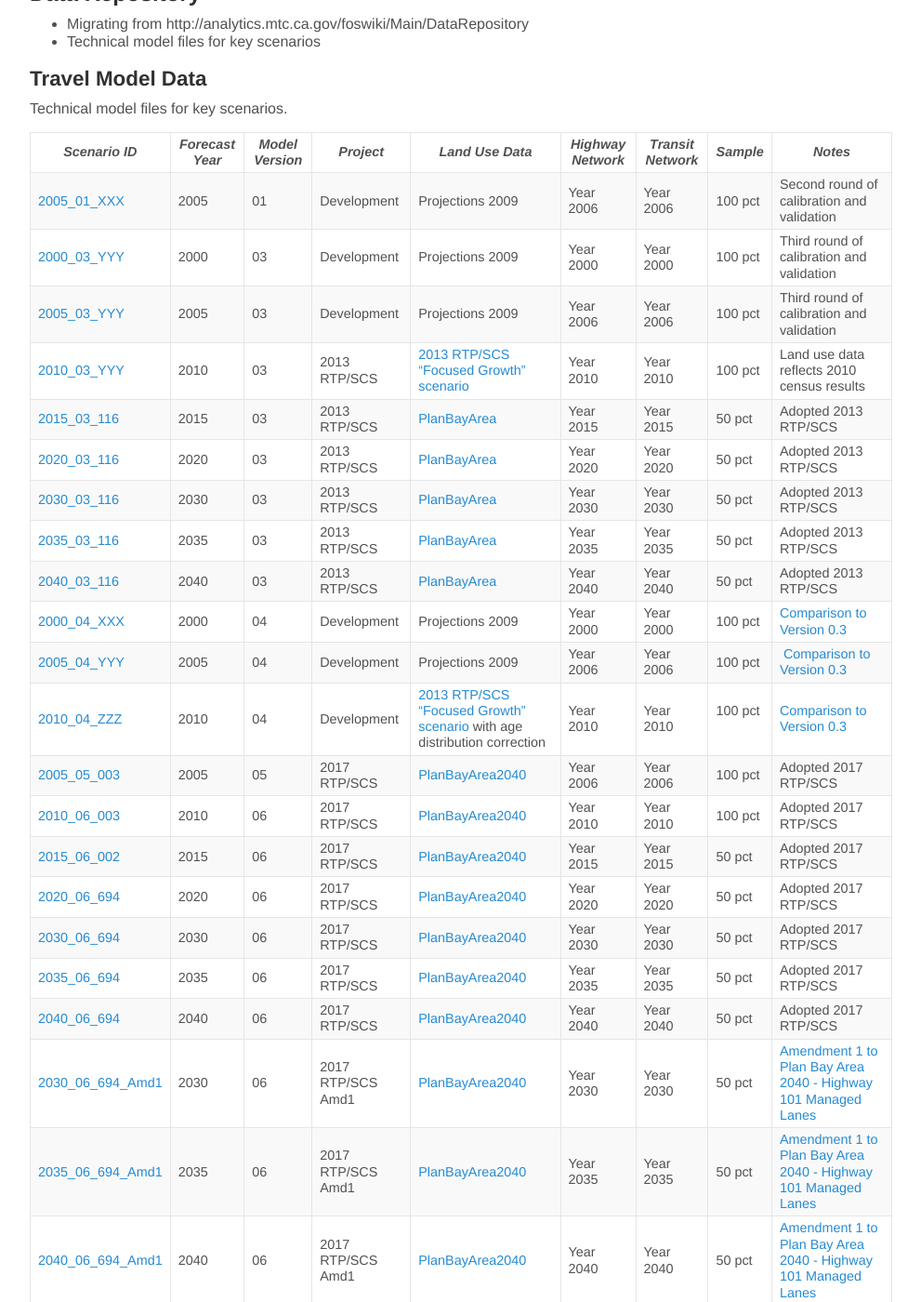
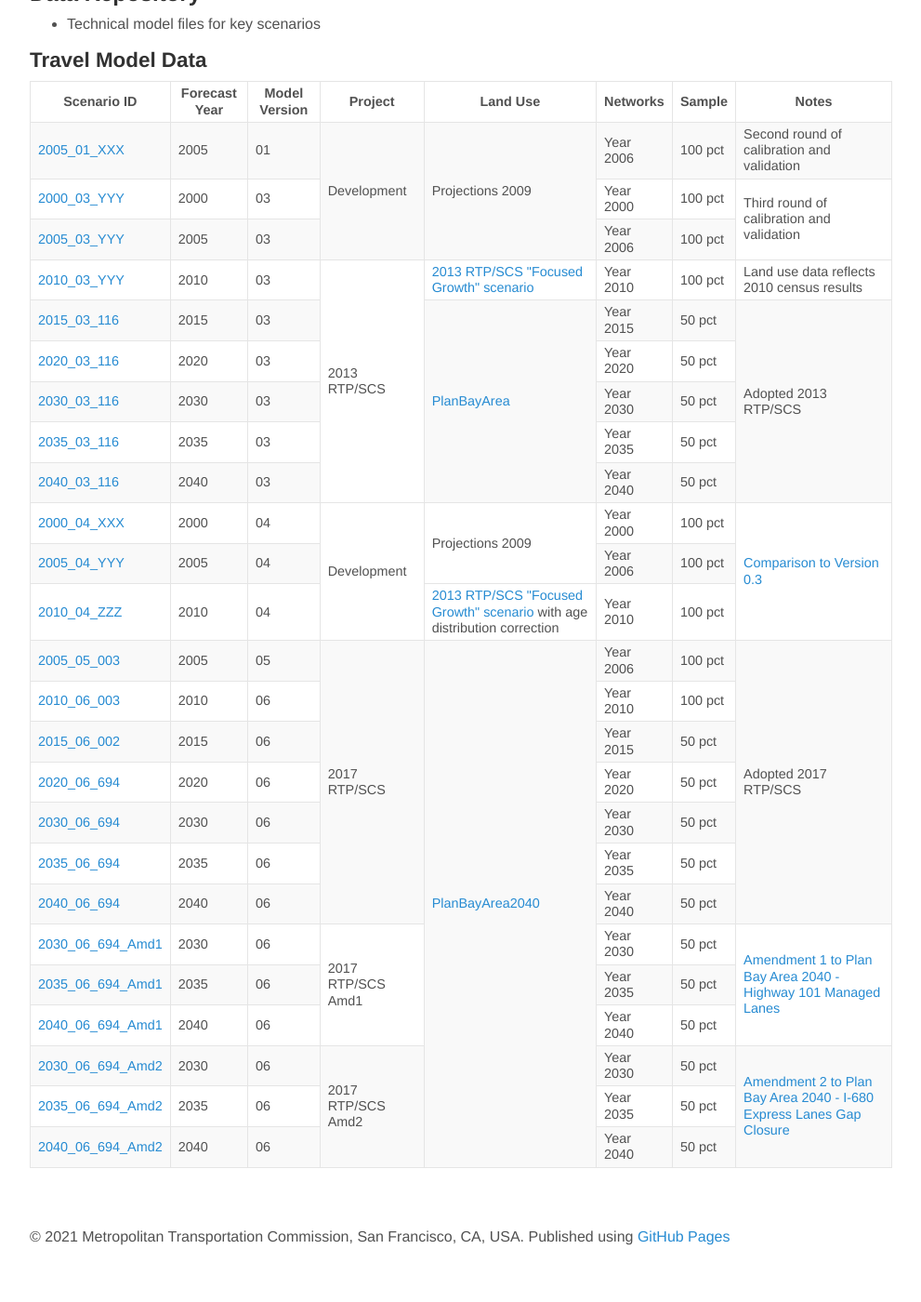
Before and after one commit to BayAreaMetro/modeling-website, a Jekyll site: the page built from data-repository.md, in a window 1280 px wide and 1400 px high, scrolled down 197 px. Shown: the whole window at 93% size, without its empty margins (144-1135 px from the left). Built offline with Jekyll 4.4.1, drawn with Linux system fonts in a browser that asks for light colours; our own code applies the rules of GitHub Pages for plain Markdown files; after the commit the page ends 1552 px from its top, so only the background shows below that; some of the changed text lies outside the part shown.

Commit message:
Convert to html
In order to do rowspan to increase clarity/readability of table

```diff
--- a/data-repository.md
+++ b/data-repository.md
@@ -1,40 +1,234 @@
+---
+layout: page
+title: "Data Repository"
+permalink: /data-repository/
+---
+
 [Home](https://github.com/BayAreaMetro/modeling-website/wiki) > [TravelModel](https://github.com/BayAreaMetro/modeling-website/wiki/TravelModel) > [DataRepository](http://data.mtc.ca.gov/data-repository/)
 
 ---
 
 # Data Repository
 
-* Migrating from http://analytics.mtc.ca.gov/foswiki/Main/DataRepository
 * Technical model files for key scenarios
 
 ## Travel Model Data
 
-Technical model files for key scenarios.
 
-| *Scenario ID* | *Forecast Year* | *Model Version* | *Project* | *Land Use Data* | *Highway Network* | *Transit Network* | *Sample* | *Notes* |
-| --- | --- | --- | --- | --- | --- | --- | --- | --- |
-| [2005_01_XXX](https://mtcdrive.box.com/v/tm1-2005_01_XXX) | 2005 | 01 | Development | Projections 2009 | Year 2006 | Year 2006 | 100 pct | Second round of calibration and validation |
-| [2000_03_YYY](https://mtcdrive.box.com/v/tm1-2000_03_YYY) | 2000 | 03 | Development | Projections 2009 | Year 2000 | Year 2000 | 100 pct | Third round of calibration and validation |
-| [2005_03_YYY](https://mtcdrive.box.com/v/tm1-2005_03_YYY) | 2005 | 03 | Development | Projections 2009 | Year 2006 | Year 2006 | 100 pct | Third round of calibration and validation |
-| [2010_03_YYY](https://mtcdrive.box.com/v/2010-03-YYY) | 2010 | 03 | 2013 RTP/SCS | [2013 RTP/SCS "Focused Growth" scenario](https://mtcdrive.box.com/s/5s2xevqdhhv41gj5is1o13wfhrogvfe9) | Year 2010 | Year 2010 | 100 pct | Land use data reflects 2010 census results |
-| [2015_03_116](https://mtcdrive.box.com/v/2015-03-116) | 2015 | 03 | 2013 RTP/SCS | [PlanBayArea](https://github.com/BayAreaMetro/modeling-website/wiki/PlanBayArea) | Year 2015 | Year 2015 | 50 pct | Adopted 2013 RTP/SCS |
-| [2020_03_116](https://mtcdrive.box.com/v/2020-03-116) | 2020 | 03 | 2013 RTP/SCS | [PlanBayArea](https://github.com/BayAreaMetro/modeling-website/wiki/PlanBayArea) | Year 2020 | Year 2020 | 50 pct | Adopted 2013 RTP/SCS |
-| [2030_03_116](https://mtcdrive.box.com/v/2030-03-116) | 2030 | 03 | 2013 RTP/SCS | [PlanBayArea](https://github.com/BayAreaMetro/modeling-website/wiki/PlanBayArea) | Year 2030 | Year 2030 | 50 pct | Adopted 2013 RTP/SCS |
-| [2035_03_116](https://mtcdrive.box.com/v/2035-03-116) | 2035 | 03 | 2013 RTP/SCS | [PlanBayArea](https://github.com/BayAreaMetro/modeling-website/wiki/PlanBayArea) | Year 2035 | Year 2035 | 50 pct | Adopted 2013 RTP/SCS |
-| [2040_03_116](https://mtcdrive.box.com/v/2040-03-116) | 2040 | 03 | 2013 RTP/SCS | [PlanBayArea](https://github.com/BayAreaMetro/modeling-website/wiki/PlanBayArea) | Year 2040 | Year 2040 | 50 pct | Adopted 2013 RTP/SCS |
-| [2000_04_XXX](https://mtcdrive.box.com/v/2000-04-XXX) | 2000 | 04 | Development | Projections 2009 | Year 2000 | Year 2000 | 100 pct | <a href="http://analytics.mtc.ca.gov/foswiki/Main/ComparisonAndValidationPresentationVersion04" target="_blank" title="Comparison PPT">Comparison to Version 0.3</a>  |
-| [2005_04_YYY](https://mtcdrive.box.com/v/2005-04-YYY) | 2005 | 04 | Development | Projections 2009 | Year 2006 | Year 2006 | 100 pct |  <a href="http://analytics.mtc.ca.gov/foswiki/Main/ComparisonAndValidationPresentationVersion04" target="_blank" title="Comparison PPT">Comparison to Version 0.3</a> |
-| [2010_04_ZZZ](https://mtcdrive.box.com/v/2010-04-ZZZ) | 2010 | 04 | Development | <a href="http://mtcgis.mtc.ca.gov/foswiki/pub/Main/Documents/2012_01_05_RELEASE_Second_Round_Travel_Model_Technical_Summary.pdf" target="_blank" title="Second Round Scenario Analysis Results, RTP 2013"> 2013 RTP/SCS "Focused Growth" scenario</a> with age distribution correction  | Year 2010 | Year 2010   | 100 pct   | <a href="http://analytics.mtc.ca.gov/foswiki/Main/ComparisonAndValidationPresentationVersion04" target="_blank" title="Comparison PPT">Comparison to Version 0.3</a>  |
-| [2005_05_003](https://mtcdrive.box.com/v/pba2040-2005-05-003) | 2005 | 05 | 2017 RTP/SCS | [PlanBayArea2040](https://github.com/BayAreaMetro/modeling-website/wiki/PlanBayArea2040) | Year 2006 | Year 2006 | 100 pct | Adopted 2017 RTP/SCS |
-| [2010_06_003](https://mtcdrive.box.com/v/pba2040-2010-06-003) | 2010 | 06 | 2017 RTP/SCS | [PlanBayArea2040](https://github.com/BayAreaMetro/modeling-website/wiki/PlanBayArea2040) | Year 2010 | Year 2010 | 100 pct | Adopted 2017 RTP/SCS |
-| [2015_06_002](https://mtcdrive.box.com/v/pba2040-2015-06-002) | 2015 | 06 | 2017 RTP/SCS | [PlanBayArea2040](https://github.com/BayAreaMetro/modeling-website/wiki/PlanBayArea2040) | Year 2015 | Year 2015 | 50 pct | Adopted 2017 RTP/SCS |
-| [2020_06_694](https://mtcdrive.box.com/v/pba2040-2020-06-694) | 2020 | 06 | 2017 RTP/SCS | [PlanBayArea2040](https://github.com/BayAreaMetro/modeling-website/wiki/PlanBayArea2040) | Year 2020 | Year 2020 | 50 pct | Adopted 2017 RTP/SCS |
-| [2030_06_694](https://mtcdrive.box.com/v/pba2040-2030-06-694) | 2030 | 06 | 2017 RTP/SCS | [PlanBayArea2040](https://github.com/BayAreaMetro/modeling-website/wiki/PlanBayArea2040) | Year 2030 | Year 2030 | 50 pct | Adopted 2017 RTP/SCS |
-| [2035_06_694](https://mtcdrive.box.com/v/pba2040-2035-06-694) | 2035 | 06 | 2017 RTP/SCS | [PlanBayArea2040](https://github.com/BayAreaMetro/modeling-website/wiki/PlanBayArea2040) | Year 2035 | Year 2035 | 50 pct | Adopted 2017 RTP/SCS |
-| [2040_06_694](https://mtcdrive.box.com/v/pba2040-2040-06-694) | 2040 | 06 | 2017 RTP/SCS | [PlanBayArea2040](https://github.com/BayAreaMetro/modeling-website/wiki/PlanBayArea2040) | Year 2040 | Year 2040 | 50 pct | Adopted 2017 RTP/SCS |
-| [2030_06_694_Amd1](https://mtcdrive.box.com/v/pba2040-2030-06-694-Amd1) | 2030 | 06 | 2017 RTP/SCS Amd1 | [PlanBayArea2040](https://github.com/BayAreaMetro/modeling-website/wiki/PlanBayArea2040)| Year 2030 | Year 2030 | 50 pct | [Amendment 1 to Plan Bay Area 2040 - Highway 101 Managed Lanes](https://mtc.ca.gov/sites/default/files/PBA%202040%20Amendment_SR-Draf%20Amendment.pdf) |
-| [2035_06_694_Amd1](https://mtcdrive.box.com/v/pba2040-2035-06-694-Amd1) | 2035 | 06 | 2017 RTP/SCS Amd1 | [PlanBayArea2040](https://github.com/BayAreaMetro/modeling-website/wiki/PlanBayArea2040) | Year 2035 | Year 2035 | 50 pct | [Amendment 1 to Plan Bay Area 2040 - Highway 101 Managed Lanes](https://mtc.ca.gov/sites/default/files/PBA%202040%20Amendment_SR-Draf%20Amendment.pdf) |
-| [2040_06_694_Amd1](https://mtcdrive.box.com/v/pba2040-2040-06-694-Amd1) | 2040 | 06 | 2017 RTP/SCS Amd1 | [PlanBayArea2040](https://github.com/BayAreaMetro/modeling-website/wiki/PlanBayArea2040) | Year 2040 | Year 2040 | 50 pct | [Amendment 1 to Plan Bay Area 2040 - Highway 101 Managed Lanes](https://mtc.ca.gov/sites/default/files/PBA%202040%20Amendment_SR-Draf%20Amendment.pdf) |
-| [2030_06_694_Amd2](https://mtcdrive.box.com/v/pba2040-2030-06-694-Amd2) | 2030 | 06 | 2017 RTP/SCS Amd2 | [PlanBayArea2040](https://github.com/BayAreaMetro/modeling-website/wiki/PlanBayArea2040) | Year 2030 | Year 2030 | 50 pct | [Amendment 2 to Plan Bay Area 2040 - I-680 Express Lanes Gap Closure](https://mtc.ca.gov/sites/default/files/Final%20PBA%202040%20Amendment_I-680%20Amendment.pdf) |
-| [2035_06_694_Amd2](https://mtcdrive.box.com/v/pba2040-2035-06-694-Amd2) | 2035 | 06 | 2017 RTP/SCS Amd2 | [PlanBayArea2040](https://github.com/BayAreaMetro/modeling-website/wiki/PlanBayArea2040) | Year 2035 | Year 2035 | 50 pct | [Amendment 2 to Plan Bay Area 2040 - I-680 Express Lanes Gap Closure](https://mtc.ca.gov/sites/default/files/Final%20PBA%202040%20Amendment_I-680%20Amendment.pdf) |
-| [2040_06_694_Amd2](https://mtcdrive.box.com/v/pba2040-2040-06-694-Amd2) | 2040 | 06 | 2017 RTP/SCS Amd2 | [PlanBayArea2040](https://github.com/BayAreaMetro/modeling-website/wiki/PlanBayArea2040) | Year 2040 | Year 2040 | 50 pct | [Amendment 2 to Plan Bay Area 2040 - I-680 Express Lanes Gap Closure](https://mtc.ca.gov/sites/default/files/Final%20PBA%202040%20Amendment_I-680%20Amendment.pdf) |
+<table>
+  <thead>
+    <tr>
+      <th>Scenario ID</th>
+      <th>Forecast Year</th>
+      <th>Model Version</th>
+      <th>Project</th>
+      <th width="20%">Land Use</th>
+      <th>Networks</th>
+      <th>Sample</th>
+      <th>Notes</th>
+    </tr>
+  </thead>
+  <tbody>
+    <tr>
+      <!-- These links are broken -- delete -->
+      <td> <a href="https://mtcdrive.box.com/v/tm1-2005_01_XXX">2005_01_XXX</a> </td>
+      <td> 2005 </td>
+      <td> 01 </td>
+      <td rowspan=3> Development </td>
+      <td rowspan=3> Projections 2009 </td>
+      <td> Year 2006 </td>
+      <td> 100 pct </td>
+      <td> Second round of calibration and validation </td>
+    </tr>
+    <tr>
+      <td> <a href="https://mtcdrive.box.com/v/tm1-2000_03_YYY">2000_03_YYY</a> </td>
+      <td> 2000 </td>
+      <td> 03 </td>
+      <td> Year 2000 </td>
+      <td> 100 pct </td>
+      <td rowspan=2> Third round of calibration and validation </td>
+    </tr>
+    <tr>
+      <td> <a href="https://mtcdrive.box.com/v/tm1-2005_03_YYY">2005_03_YYY</a> </td>
+      <td> 2005 </td>
+      <td> 03 </td>
+      <td> Year 2006 </td>
+      <td> 100 pct </td>
+    </tr>
+    <tr>
+      <!-- 2013 RTP/SCS -->
+      <td> <a href="https://mtcdrive.box.com/v/2010-03-YYY">2010_03_YYY</a> </td>
+      <td> 2010 </td>
+      <td> 03 </td>
+      <td rowspan=6> 2013 RTP/SCS </td>
+      <td> <a href="https://mtcdrive.box.com/s/5s2xevqdhhv41gj5is1o13wfhrogvfe9">2013 RTP/SCS "Focused Growth" scenario</a> </td>
+      <td> Year 2010 </td>
+      <td> 100 pct </td>
+      <td> Land use data reflects 2010 census results </td>
+    </tr>
+    <tr>
+      <td> <a href="https://mtcdrive.box.com/v/2015-03-116">2015_03_116</a> </td>
+      <td> 2015 </td>
+      <td> 03 </td>
+      <td rowspan=5> <a href="https://github.com/BayAreaMetro/modeling-website/wiki/PlanBayArea">PlanBayArea</a> </td>
+      <td> Year 2015 </td>
+      <td> 50 pct </td>
+      <td rowspan=5> Adopted 2013 RTP/SCS </td>
+    </tr>
+    <tr>
+      <td> <a href="https://mtcdrive.box.com/v/2020-03-116">2020_03_116</a> </td>
+      <td> 2020 </td>
+      <td> 03 </td>
+      <td> Year 2020 </td>
+      <td> 50 pct </td>
+    </tr>
+    <tr>
+      <td> <a href="https://mtcdrive.box.com/v/2030-03-116">2030_03_116</a> </td>
+      <td> 2030 </td>
+      <td> 03 </td>
+      <td> Year 2030 </td>
+      <td> 50 pct </td>
+    </tr>
+    <tr>
+      <td> <a href="https://mtcdrive.box.com/v/2035-03-116">2035_03_116</a> </td>
+      <td> 2035 </td>
+      <td> 03 </td>
+      <td> Year 2035 </td>
+      <td> 50 pct </td>
+    </tr>
+    <tr>
+      <td> <a href="https://mtcdrive.box.com/v/2040-03-116">2040_03_116</a> </td>
+      <td> 2040 </td>
+      <td> 03 </td>
+      <td> Year 2040 </td>
+      <td> 50 pct </td>
+    </tr>
+    <tr>
+      <!-- v04 Development -->
+      <td> <a href="https://mtcdrive.box.com/v/2000-04-XXX">2000_04_XXX</a> </td>
+      <td> 2000 </td>
+      <td> 04 </td>
+      <td rowspan=3> Development </td>
+      <td rowspan=2> Projections 2009 </td>
+      <td> Year 2000 </td>
+      <td> 100 pct </td>
+      <td rowspan=3> <a href="http://data.mtc.ca.gov/wiki_pages/ComparisonAndValidationPresentationVersion04/" target="_blank" title="Comparison PPT">Comparison to Version 0.3</a> </td>
+    </tr>
+    <tr>
+      <td> <a href="https://mtcdrive.box.com/v/2005-04-YYY">2005_04_YYY</a> </td>
+      <td> 2005 </td>
+      <td> 04 </td>
+      <td> Year 2006 </td>
+      <td> 100 pct </td>
+    </tr>
+    <tr>
+      <td> <a href="https://mtcdrive.box.com/v/2010-04-ZZZ">2010_04_ZZZ</a> </td>
+      <td> 2010 </td>
+      <td> 04 </td>
+      <td> <a href="http://mtcgis.mtc.ca.gov/foswiki/pub/Main/Documents/2012_01_05_RELEASE_Second_Round_Travel_Model_Technical_Summary.pdf" target="_blank" title="Second Round Scenario Analysis Results, RTP 2013"> 2013 RTP/SCS "Focused Growth" scenario</a> with age distribution correction </td>
+      <td> Year 2010 </td>
+      <td> 100 pct </td>
+    </tr>
+    <tr>
+      <!-- 2017 RTP/SCS -->
+      <td> <a href="https://mtcdrive.box.com/v/pba2040-2005-05-003">2005_05_003</a> </td>
+      <td> 2005 </td>
+      <td> 05 </td>
+      <td rowspan=7> 2017 RTP/SCS </td>
+      <td rowspan=13> <a href="https://github.com/BayAreaMetro/modeling-website/wiki/PlanBayArea2040">PlanBayArea2040</a> </td>
+      <td> Year 2006 </td>
+      <td> 100 pct </td>
+      <td rowspan=7> Adopted 2017 RTP/SCS </td>
+    </tr>
+    <tr>
+      <td> <a href="https://mtcdrive.box.com/v/pba2040-2010-06-003">2010_06_003</a> </td>
+      <td> 2010 </td>
+      <td> 06 </td>
+      <td> Year 2010 </td>
+      <td> 100 pct </td>
+    </tr>
+    <tr>
+      <td> <a href="https://mtcdrive.box.com/v/pba2040-2015-06-002">2015_06_002</a> </td>
+      <td> 2015 </td>
+      <td> 06 </td>
+      <td> Year 2015 </td>
+      <td> 50 pct </td>
+    </tr>
+    <tr>
+      <td> <a href="https://mtcdrive.box.com/v/pba2040-2020-06-694">2020_06_694</a> </td>
+      <td> 2020 </td>
+      <td> 06 </td>
+      <td> Year 2020 </td>
+      <td> 50 pct </td>
+    </tr>
+    <tr>
+      <td> <a href="https://mtcdrive.box.com/v/pba2040-2030-06-694">2030_06_694</a> </td>
+      <td> 2030 </td>
+      <td> 06 </td>
+      <td> Year 2030 </td>
+      <td> 50 pct </td>
+    </tr>
+    <tr>
+      <td> <a href="https://mtcdrive.box.com/v/pba2040-2035-06-694">2035_06_694</a> </td>
+      <td> 2035 </td>
+      <td> 06 </td>
+      <td> Year 2035 </td>
+      <td> 50 pct </td>
+    </tr>
+    <tr>
+      <td> <a href="https://mtcdrive.box.com/v/pba2040-2040-06-694">2040_06_694</a> </td>
+      <td> 2040 </td>
+      <td> 06 </td>
+      <td> Year 2040 </td>
+      <td> 50 pct </td>
+    </tr>
+  <tr>
+    <!-- 2017 RTP/SCS Amendment 1 -->
+    <td> <a href="https://mtcdrive.box.com/v/pba2040-2030-06-694-Amd1">2030_06_694_Amd1</a> </td>
+    <td> 2030 </td>
+    <td> 06 </td>
+    <td rowspan=3> 2017 RTP/SCS Amd1</td>
+    <td> Year 2030 </td>
+    <td> 50 pct </td>
+    <td rowspan=3> <a href="https://mtc.ca.gov/sites/default/files/PBA%202040%20Amendment_SR-Draf%20Amendment.pdf">Amendment 1 to Plan Bay Area 2040 - Highway 101 Managed Lanes</a> </td>
+  </tr>
+  <tr>
+    <td> <a href="https://mtcdrive.box.com/v/pba2040-2035-06-694-Amd1">2035_06_694_Amd1</a> </td>
+    <td> 2035 </td>
+    <td> 06 </td>
+    <td> Year 2035 </td>
+    <td> 50 pct </td>
+  </tr>
+  <tr>
+    <td> <a href="https://mtcdrive.box.com/v/pba2040-2040-06-694-Amd1">2040_06_694_Amd1</a> </td>
+    <td> 2040 </td>
+    <td> 06 </td>
+    <td> Year 2040 </td>
+    <td> 50 pct </td>
+  </tr>
+  <tr>
+    <!-- 2017 RTP/SCS Amendment 2 -->
+    <td> <a href="https://mtcdrive.box.com/v/pba2040-2030-06-694-Amd2">2030_06_694_Amd2</a> </td>
+    <td> 2030 </td>
+    <td> 06 </td>
+    <td rowspan=3> 2017 RTP/SCS Amd2</td>
+    <td> Year 2030 </td>
+    <td> 50 pct </td>
+    <td rowspan=3> <a href="https://mtc.ca.gov/sites/default/files/Final%20PBA%202040%20Amendment_I-680%20Amendment.pdf">Amendment 2 to Plan Bay Area 2040 - I-680 Express Lanes Gap Closure</a> </td>
+  </tr>
+  <tr>
+    <td> <a href="https://mtcdrive.box.com/v/pba2040-2035-06-694-Amd2">2035_06_694_Amd2</a> </td>
+    <td> 2035 </td>
+    <td> 06 </td>
+    <td> Year 2035 </td>
+    <td> 50 pct </td>
+  </tr>
+  <tr>
+    <td> <a href="https://mtcdrive.box.com/v/pba2040-2040-06-694-Amd2">2040_06_694_Amd2</a> </td>
+    <td> 2040 </td>
+    <td> 06 </td>
+    <td> Year 2040 </td>
+    <td> 50 pct </td>
+  </tr>
+  </tbody>
+</table>
```
